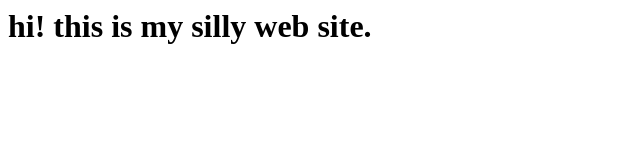
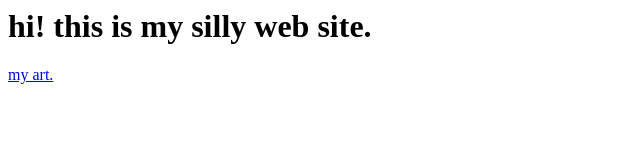
Before and after one commit to Book549/book549.github.io, a plain HTML site: page index.html in a window 1280 px wide. Shown: the full height of the page, 0-640 px from the left. Drawn offline with Linux system fonts and the light colour scheme.

Commit message:
Update index.html

```diff
--- a/index.html
+++ b/index.html
@@ -1 +1,2 @@
 <h1>hi! this is my silly web site.</h1>
+<a href="http://192.168.1.11:8080/">my art.</a>
```
